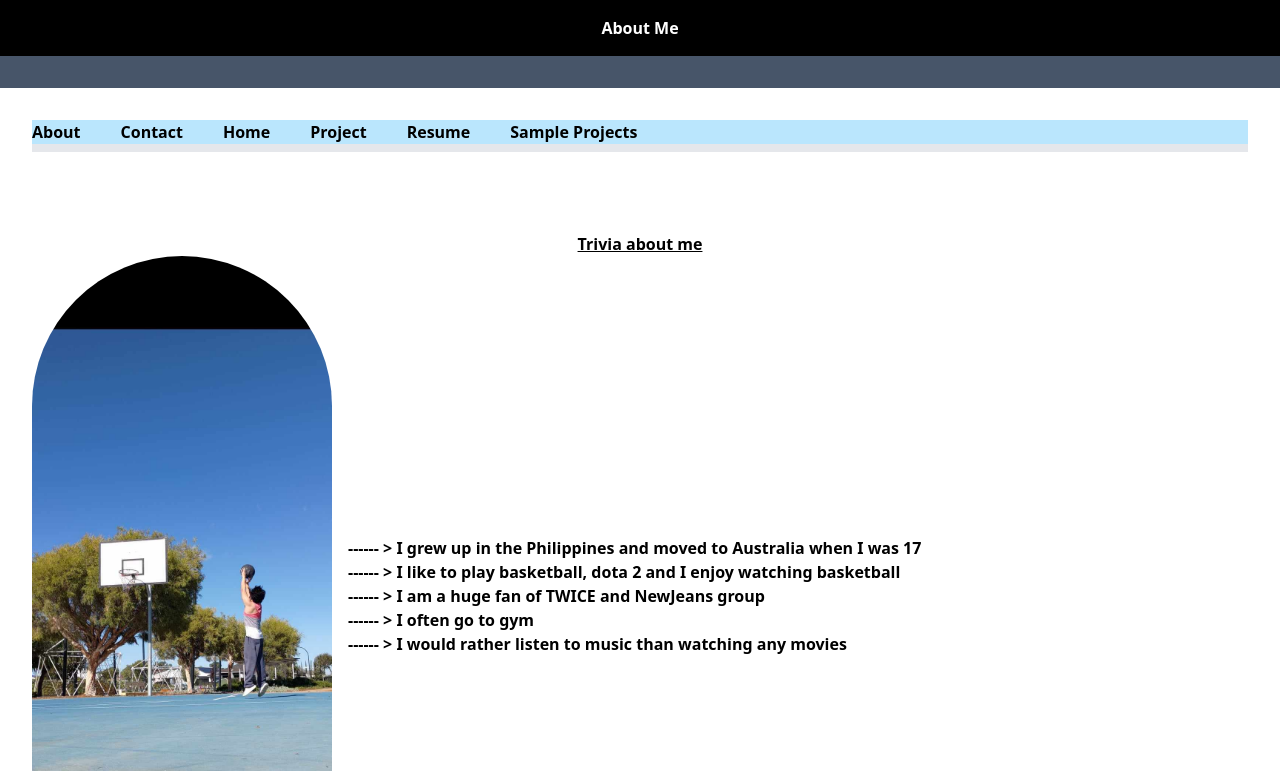
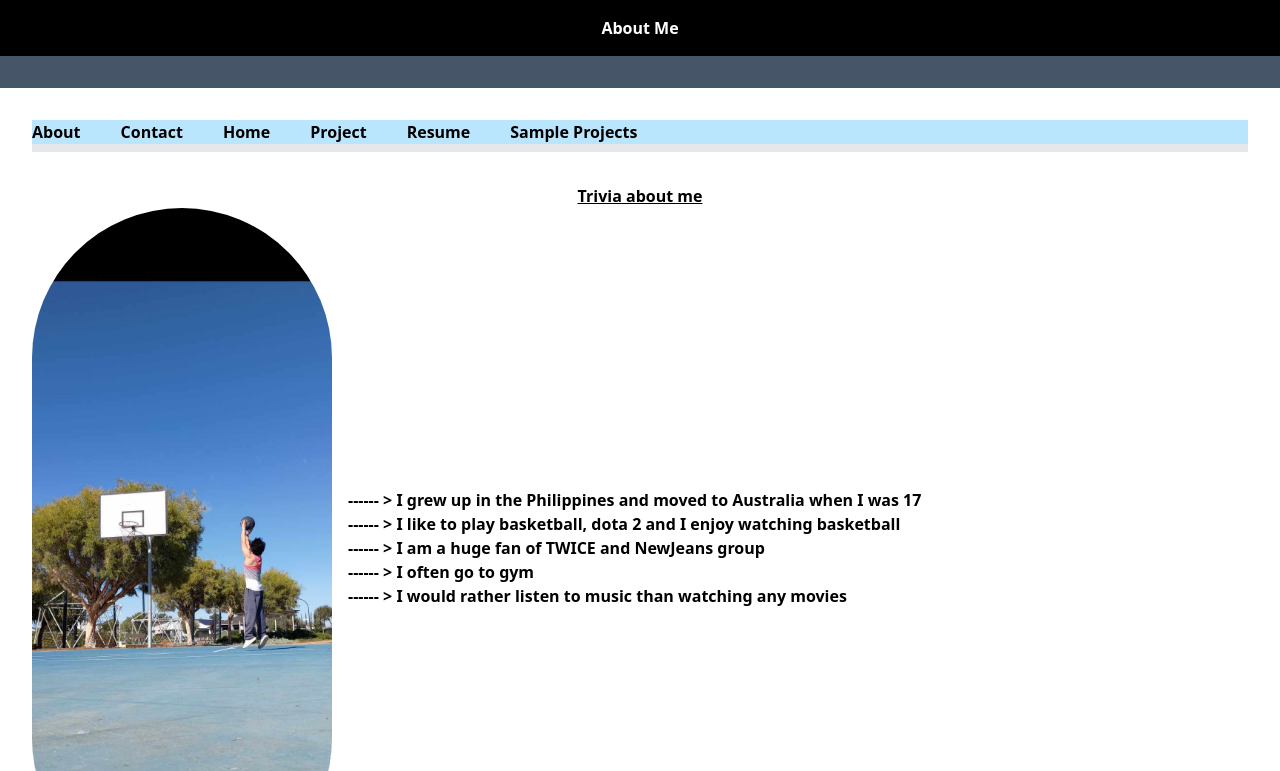
Before and after one commit to Jihyo87/C4-WEBTECH--FINALPRJ, a plain HTML site: page about.html in a window 1280 px wide. Shown: the top 771 px of the page. Drawn offline with Linux system fonts and the light colour scheme.

Commit message:
feat(about_page:created)

```diff
--- a/about.html
+++ b/about.html
@@ -23,7 +23,7 @@
         <a href="mywork.html" class="A6">Sample Projects</a>
     </nav>
 
-    <section class="flex flex-col px-20 pt-12 text-center font-black underline">
+    <section class="flex flex-col px-20 pt-15 text-center font-black underline">
         <h4> Trivia about me</h4>
     </section>
 
```
